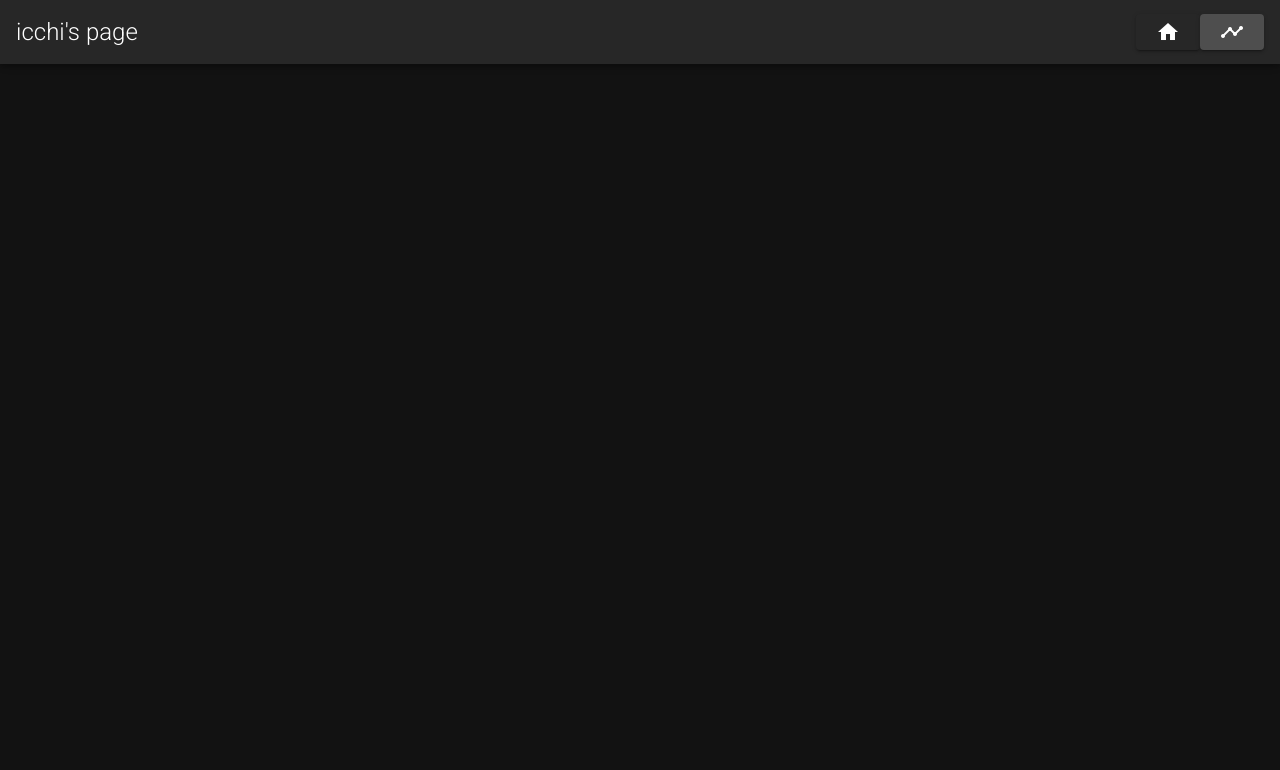
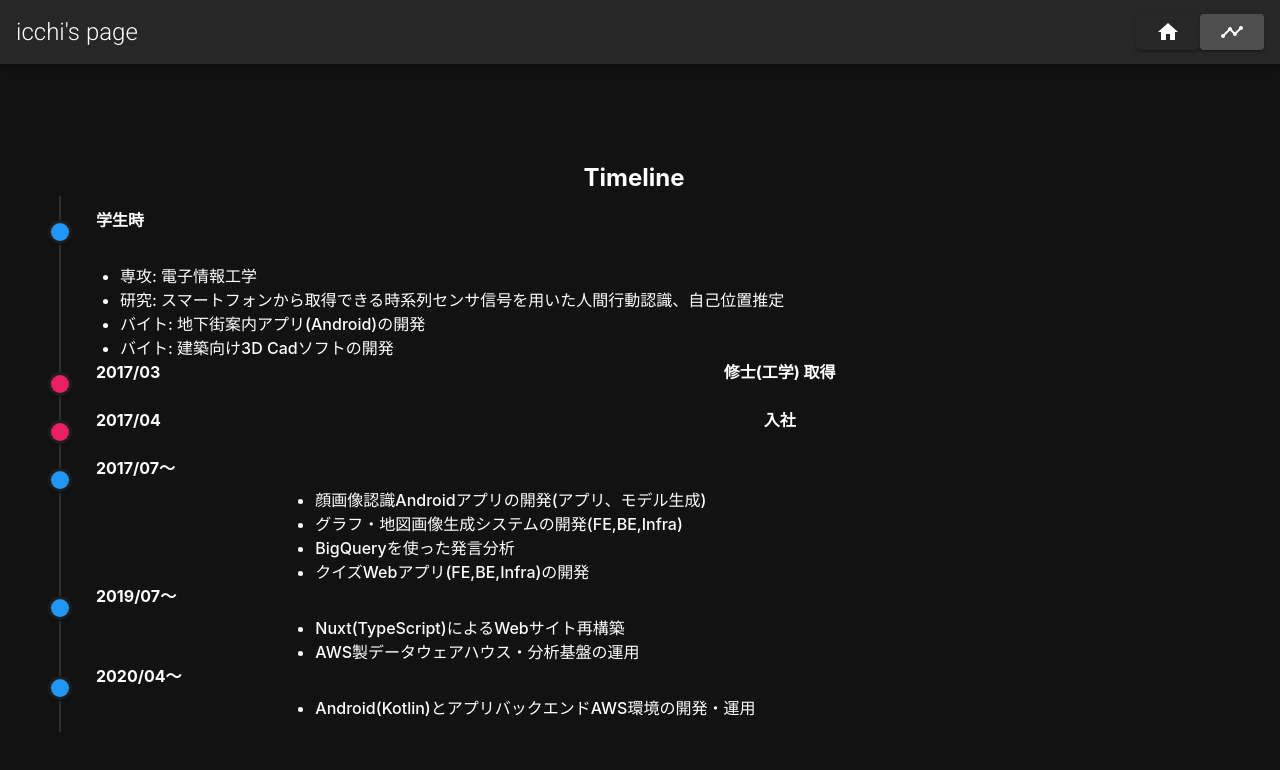
Before and after one commit to icchi-h/icchi-h.github.io, a Vue app: page /timeline in a window 1280 px wide. Shown: the top 770 px of the page. Built offline with nearby package versions, Linux system fonts and the light colour scheme.

Commit message:
feat: Timelineページの内容を追加

```diff
--- a/src/App.vue
+++ b/src/App.vue
@@ -30,5 +30,6 @@ export default {
   font-family: "-apple-system", "BlinkMacSystemFont", "ヒラギノ角ゴシック",
     "Hiragino Kaku Gothic ProN", "Hiragino Sans", "ヒラギノ角ゴ ProN W3", Arial,
     "メイリオ", Meiryo, sans-serif;
+  font-weight: 500;
 }
 </style>
--- a/src/components/Home.vue
+++ b/src/components/Home.vue
@@ -27,36 +27,30 @@
           <h1 class="display-1 font-weight-bold text-center name">
             Haruyuki Ichino
           </h1>
-          <h3 class="subheadline mb-3 text-center id">@icchi_h</h3>
+          <div class="d-flex justify-center align-center">
+            <h3 class="subheadline text-center id">@icchi_h</h3>
+            <i
+              class="material-icons ml-4"
+              style="color: #E91E63;vertical-align: middle;"
+              >place</i
+            >東京
+          </div>
           <Link />
         </div>
       </v-flex>
     </v-layout>
 
-    <v-layout text-xs-center wrap justify-center align-center mt-8>
+    <v-layout text-xs-center wrap justify-center align-center mt-6>
       <v-flex xs12>
         <div
           class="text-xs-left pa-2 ma-auto profile-message"
           style="width: fit-content;max-width: 520px;"
         >
           <p>都内のメディア企業で働く高専出身エンジニア。</p>
-          <p>ソフト・ハード問わず、ものづくり全般が好き。</p>
-          <p>社会人4年目。</p>
-          <s>
-            <p>
-              機械学習を利用したプロダクトやWebアプリを開発しています。学生時代はスマホのセンサデータを材料に、機械学習による認識タスクに取り組んでいました。
-            </p>
-          </s>
           <p>
-            Android(Kotlin)や、Go、PythonでアプリのAWSバックエンドをさわってます。時々、AWSやGCPでデータ分析用の基盤を扱うことも。
+            Web、アプリ(Android)、バックエンド、インフラを広く浅くさわってます。最近はAndroid(Kotlin)や、アプリのAWSバックエンド関連が多い。時々、AWSやGCPでデータウェアハウス・分析用の基盤を扱うことも。
           </p>
-          <p class="text-center mb-auto">
-            <i
-              class="material-icons"
-              style="color: #E91E63;vertical-align: middle;"
-              >place</i
-            >東京
-          </p>
+          <p>基本的にソフト・ハード問わず、ものづくり全般が好き。</p>
         </div>
       </v-flex>
     </v-layout>
--- a/src/components/Timeline.vue
+++ b/src/components/Timeline.vue
@@ -1,9 +1,125 @@
 <template>
-  <v-container fluid pa-8 class="container">
-    <v-layout text-xs-center wrap justify-center align-center>
-      <v-flex xs12 class="text-center d-sm-flex justify-center align-center">
-      </v-flex>
-    </v-layout>
+  <v-container fluid py-8 pr-6 class="container">
+    <h2 class="text-center">Timeline</h2>
+    <v-timeline align-top dense>
+      <v-timeline-item color="blue" small>
+        <div>
+          <v-row>
+            <v-col cols="3" class="pa-0">
+              <h4>学生時</h4>
+            </v-col>
+            <!-- <v-col cols="9" class="pa-0"></v-col> -->
+            <v-col
+              cols="12"
+              sm="10"
+              class="pa-0 pt-2 pt-sm-8"
+              style="word-wrap: break-word;"
+            >
+              <ul>
+                <li>専攻: 電子情報工学</li>
+                <li>
+                  研究:
+                  スマートフォンから取得できる時系列センサ信号を用いた人間行動認識、自己位置推定
+                </li>
+                <li>バイト: 地下街案内アプリ(Android)の開発</li>
+                <li>バイト: 建築向け3D Cadソフトの開発</li>
+              </ul>
+            </v-col>
+          </v-row>
+        </div>
+      </v-timeline-item>
+      <v-timeline-item color="pink" small>
+        <div>
+          <v-row>
+            <v-col cols="2" class="pa-0">
+              <h4>2017/03</h4>
+            </v-col>
+            <!-- <v-col cols="9" class="pa-0"></v-col> -->
+            <v-col class="pa-0 text-center" style="word-wrap: break-word;">
+              <h4>修士(工学) 取得</h4>
+            </v-col>
+          </v-row>
+        </div>
+      </v-timeline-item>
+      <v-timeline-item color="pink" small>
+        <div>
+          <v-row>
+            <v-col cols="2" class="pa-0">
+              <h4>2017/04</h4>
+            </v-col>
+            <!-- <v-col cols="9" class="pa-0"></v-col> -->
+            <v-col class="pa-0 text-center" style="word-wrap: break-word;">
+              <h4>入社</h4>
+            </v-col>
+          </v-row>
+        </div>
+      </v-timeline-item>
+      <v-timeline-item color="blue" small>
+        <div>
+          <v-row>
+            <v-col cols="2" class="pa-0">
+              <h4>2017/07〜</h4>
+            </v-col>
+            <!-- <v-col cols="9" class="pa-0"></v-col> -->
+            <v-col
+              cols="12"
+              sm="10"
+              class="pa-0 pt-2 pt-sm-8"
+              style="word-wrap: break-word;"
+            >
+              <ul>
+                <li>顔画像認識Androidアプリの開発(アプリ、モデル生成)</li>
+                <li>グラフ・地図画像生成システムの開発(FE,BE,Infra)</li>
+                <li>BigQueryを使った発言分析</li>
+                <li>クイズWebアプリ(FE,BE,Infra)の開発</li>
+              </ul>
+            </v-col>
+          </v-row>
+        </div>
+      </v-timeline-item>
+      <v-timeline-item color="blue" small>
+        <div>
+          <v-row>
+            <v-col cols="2" class="pa-0">
+              <h4>2019/07〜</h4>
+            </v-col>
+            <!-- <v-col cols="9" class="pa-0"></v-col> -->
+            <v-col
+              cols="12"
+              sm="10"
+              class="pa-0 pt-2 pt-sm-8"
+              style="word-wrap: break-word;"
+            >
+              <ul>
+                <li>Nuxt(TypeScript)によるWebサイト再構築</li>
+                <li>AWS製データウェアハウス・分析基盤の運用</li>
+              </ul>
+            </v-col>
+          </v-row>
+        </div>
+      </v-timeline-item>
+      <v-timeline-item color="blue" small>
+        <div>
+          <v-row>
+            <v-col cols="2" class="pa-0">
+              <h4>2020/04〜</h4>
+            </v-col>
+            <!-- <v-col cols="9" class="pa-0"></v-col> -->
+            <v-col
+              cols="12"
+              sm="10"
+              class="pa-0 pt-2 pt-sm-8"
+              style="word-wrap: break-word;"
+            >
+              <ul>
+                <li>Android(Kotlin)とアプリバックエンドAWS環境の開発・運用</li>
+              </ul>
+              <!-- <v-chip class="ma-2 ml-0" label small> Android (Kotlin) </v-chip> -->
+            </v-col>
+          </v-row>
+        </div>
+      </v-timeline-item>
+    </v-timeline>
   </v-container>
 </template>
 
@@ -11,8 +127,12 @@
 export default {
   name: "Timeline",
   // components: {},
-  // data: () => ({})
+  // data: () => ({}),
 };
 </script>
 
-<style></style>
+<style>
+.container {
+  max-width: 720px;
+}
+</style>
```
